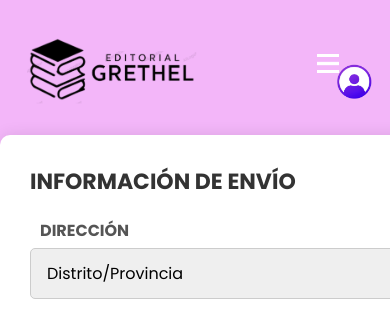
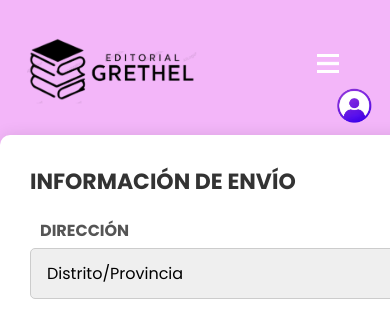
Before and after one commit to DanielCT24/pruebas-compra, a PHP site: page /checkout.html in a window 390 px wide; the page is wider, and only the part inside the window is pictured. Shown: the top 310 px of that part. Run offline with PHP 8.4, Linux system fonts and the light colour scheme.

Commit message:
Update checkout.css

```diff
--- a/checkout.css
+++ b/checkout.css
@@ -967,7 +967,7 @@ h4 {
     }
 
     .login-icon{
-        margin-top: -24px;
+        margin-top: 8px;
         margin-left: 175px;
     }
 
```
